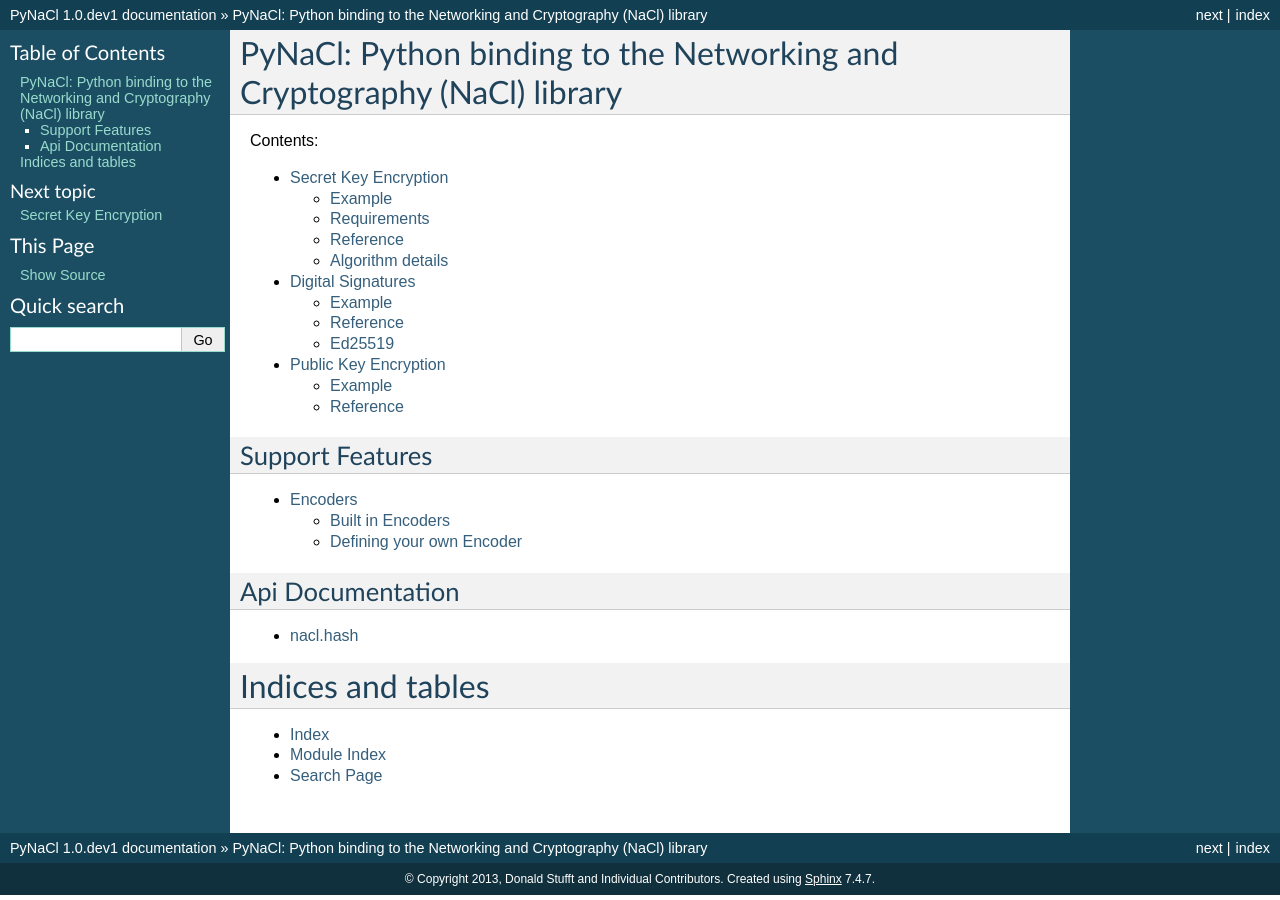
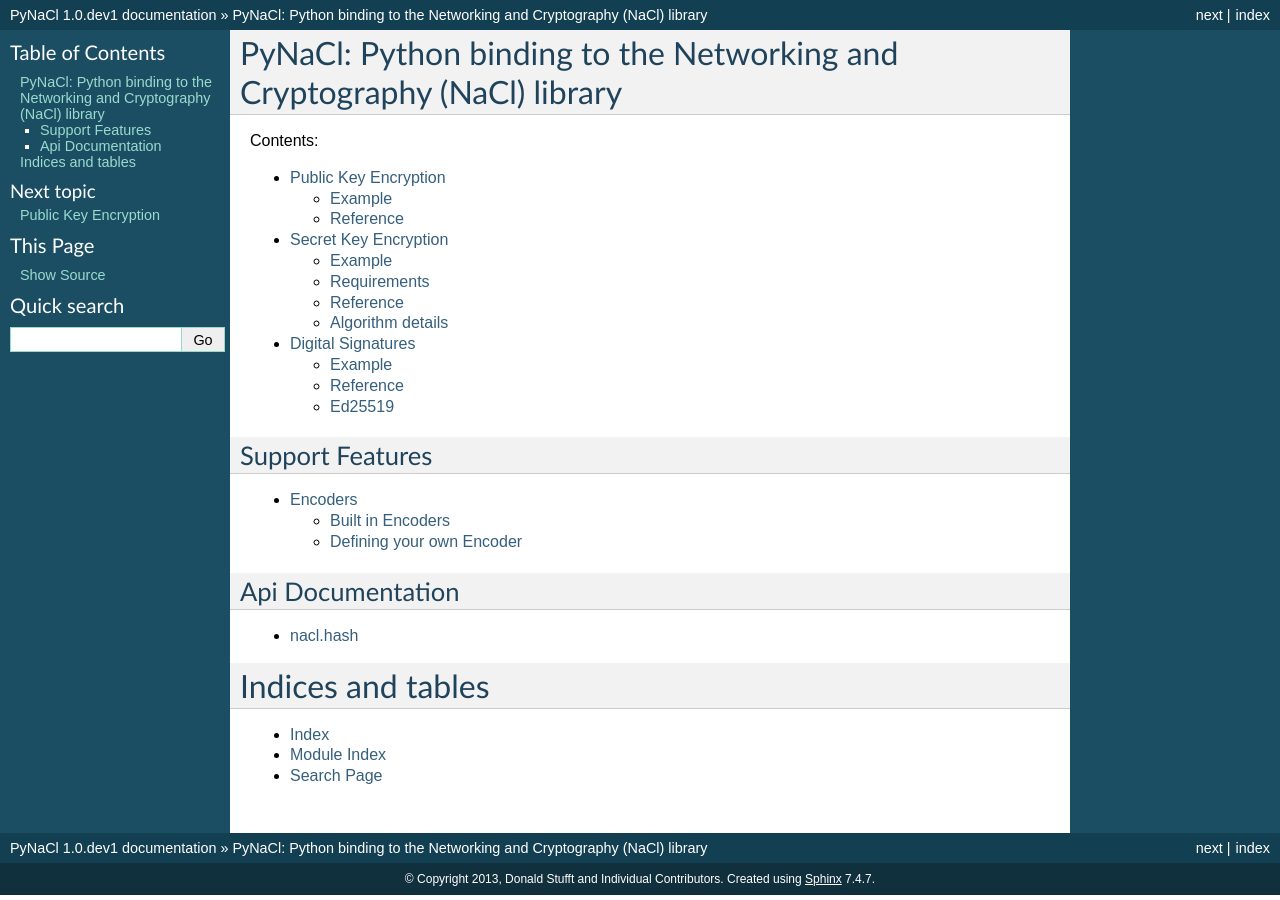
Before and after one commit to pyca/pynacl, a Sphinx documentation site: the page built from docs/index.rst, in a window 1280 px wide. Built offline with Sphinx 7.4.7, drawn with Linux system fonts in a browser that asks for light colours.

Commit message:
Put the public key documentation first

```diff
--- a/docs/index.rst
+++ b/docs/index.rst
@@ -6,9 +6,9 @@
 .. toctree::
    :maxdepth: 2
 
+   public
    secret
    signing
-   public
 
 
 Support Features
```
